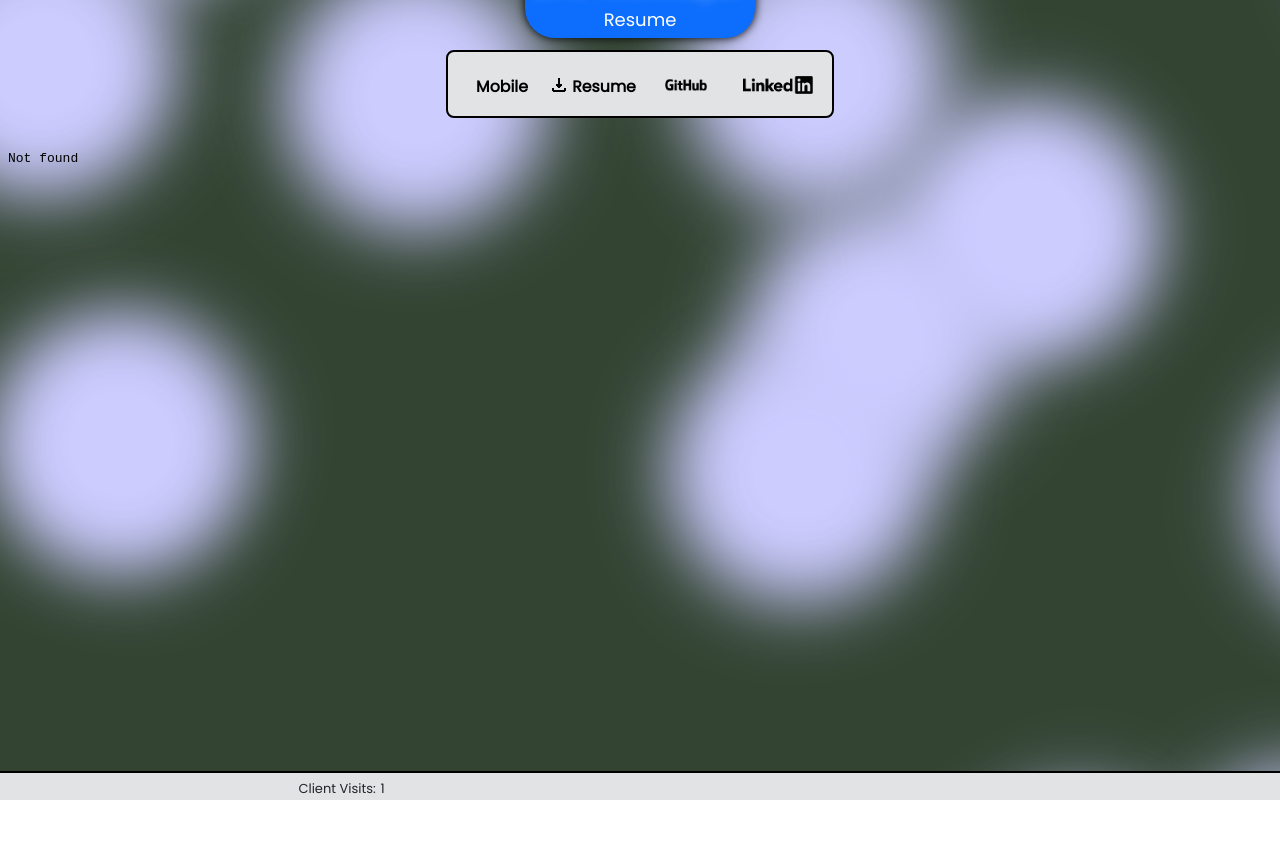
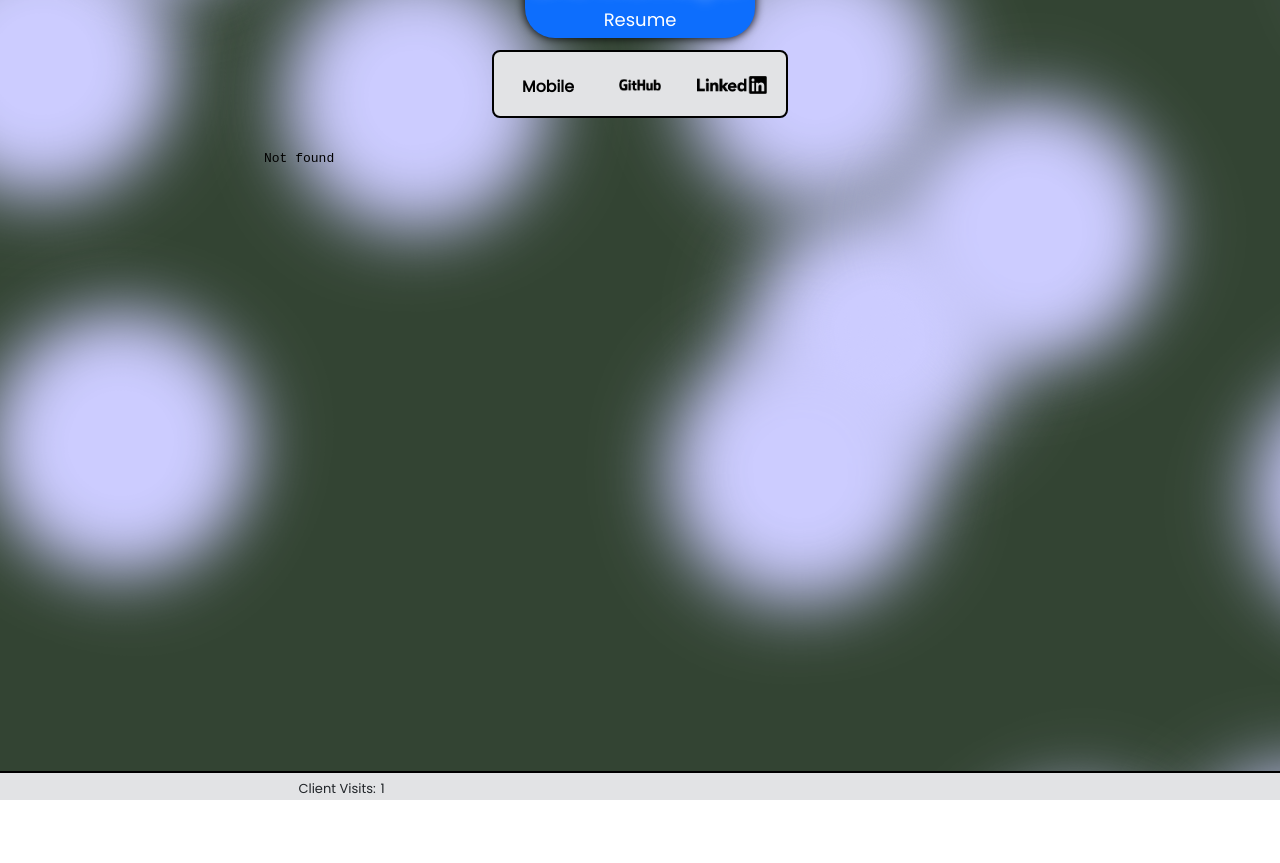
Before and after one commit to niembro64/simple, a plain HTML site: page index.html in a window 1280 px wide. Shown: the top 863 px of the page. Drawn offline with nearby package versions, Linux system fonts and the light colour scheme; no server answers.

Commit message:
works better in chrome

```diff
--- a/index.html
+++ b/index.html
@@ -41,10 +41,10 @@
       <div id="goaway500" class="bbb" onclick="growQr(this)">
         <b><small id="resume">Mobile</small></b>
       </div>
-      <a class="bbb" href="./assets/Eric_Niemeyer_v68.pdf" download>
+      <!-- <a class="bbb" href="./assets/Eric_Niemeyer_v68.pdf" download>
         <img id="qr" src="./assets/dl.png" alt="x" width="14" height="14" />
         <b><small id="resume"> Resume</small></b></a
-      >
+      > -->
       <a class="bbb" href="https://github.com/niembro64"
         ><img src="./assets/GitHub_Logo.png" height="20" alt=""
       /></a>
--- a/style.css
+++ b/style.css
@@ -646,7 +646,7 @@ h4 {
 /* ////////////////////////////// */
 .pdf-container {
   position: relative;
-  width: 100%;
+  width: 60%;
   height: 600px;
   overflow: hidden;
 }
```
